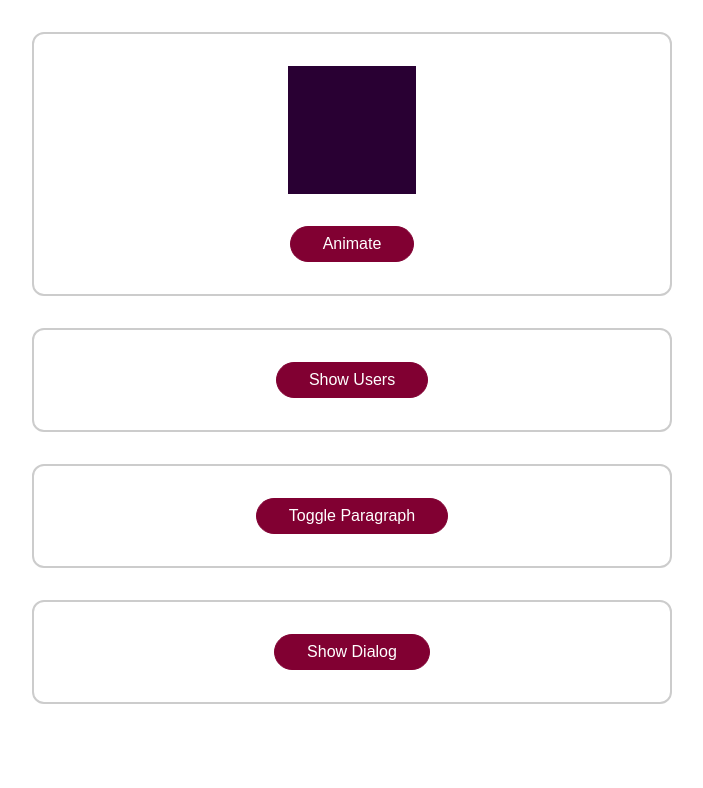
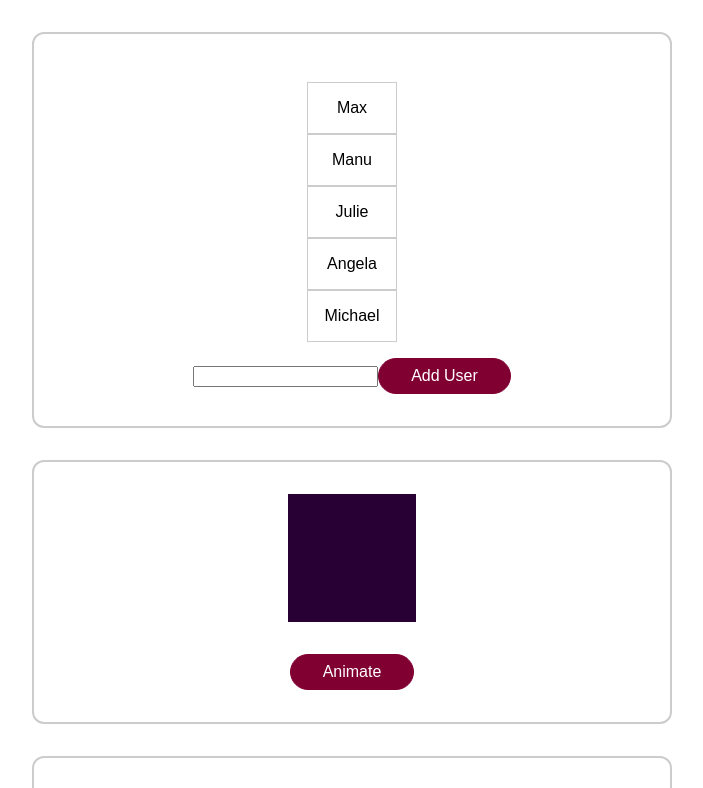
Before and after one commit to LuisRAcereto/udemy-vue-s14-animations, a Vue app: page / in a window 1280 px wide. Shown: the top 788 px of the page, without its empty margins (288-991 px from the left). Built offline with nearby package versions, Linux system fonts and the light colour scheme.

Commit message:
From lesson 203 to 206 changes, animating a list using transition-group component.

```diff
--- a/src/App.vue
+++ b/src/App.vue
@@ -1,4 +1,7 @@
 <template>
+  <div class="container">
+    <users-list></users-list>
+  </div>
   <div class="container">
     <div class="block" :class="{ animate: animatedBlock }"></div>
     <button @click="animateBlock">Animate</button>
@@ -14,9 +17,9 @@
   <div class="container">
     <!-- to replace the whole name additional props can be specified -->
     <!-- <transition enter-to-class="some-class" enter-active-class="other-class" ...> -->
-    <!-- Below with the name we overwrite the prefix vi, for whatever name prop has -->
+    <!-- css prop is used to disabled CSS, telling VueJS that transition will not use it -->
     <transition
-      name="para"
+      :css="false"
       @before-enter="beforeEnter"
       @enter="enter"
       @after-enter="afterEnter"
@@ -40,7 +43,12 @@
 </template>
 
 <script>
+import UsersList from './components/UsersList.vue';
+
 export default {
+  components: {
+    UsersList,
+  },
   data() {
     return {
       animatedBlock: false,
--- /dev/null
+++ b/src/components/UsersList.vue
@@ -0,0 +1,75 @@
+<template>
+  <transition-group tag="ul" name="user-list">
+    <li v-for="user in users" :key="user" @click="removeUser(user)">
+      {{ user }}
+    </li>
+  </transition-group>
+  <div>
+    <input type="text" ref="userNameInput" />
+    <button @click="addUser">Add User</button>
+  </div>
+</template>
+
+<script>
+export default {
+  data() {
+    return {
+      users: ['Max', 'Manu', 'Julie', 'Angela', 'Michael'],
+    };
+  },
+  methods: {
+    addUser() {
+      const enteredUserName = this.$refs.userNameInput.value;
+      this.users.unshift(enteredUserName);
+      this.$refs.userNameInput.value = '';
+    },
+    removeUser(user) {
+      console.log('removeUser: ' + user);
+      this.users = this.users.filter((usr) => usr !== user);
+    },
+  },
+};
+</script>
+
+<style scoped>
+ul {
+  list-style: none;
+  margin: 1rem 0;
+  padding: 0;
+}
+
+li {
+  border: 1px solid #ccc;
+  padding: 1rem;
+  text-align: center;
+}
+
+.user-list-enter-from {
+  opacity: 0;
+  transform: translateX(-30px);
+}
+.user-list-enter-active {
+  transition: all 1s ease-out;
+}
+
+.user-list-enter-to,
+.user-list.leave-from {
+  opacity: 1;
+  transform: translateX(0);
+}
+
+.user-list-leave-active {
+  transition: all 1s ease-in;
+  position: absolute;
+}
+
+.user-list-leave-to {
+  opacity: 0;
+  transform: translateX(30px);
+}
+
+/* Following especial class is implemente by transition-group */
+.user-list-move {
+  transition: transform 0.8s ease;
+}
+</style>
```
